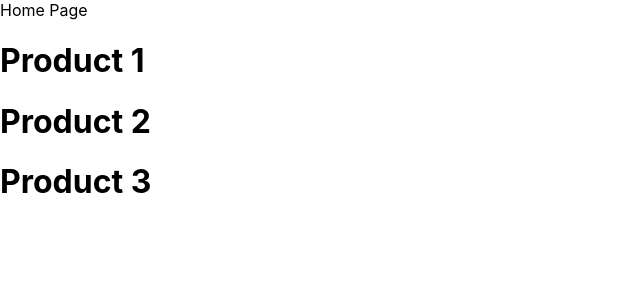
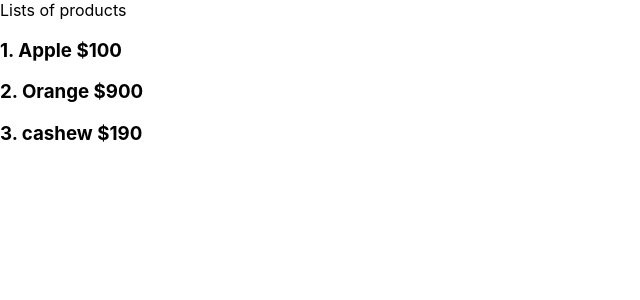
Before and after one commit to Prisca-Onyeagoro/nextjs-tutorial, a Next.js app: page /product in a window 1280 px wide. Shown: the top 300 px of the page, without its empty margins (0-640 px from the left). Built offline with nearby package versions, Linux system fonts and the light colour scheme; data requests are answered from the project's data file.

Commit message:
in progress

```diff
--- /dev/null
+++ b/db.json
@@ -0,0 +1,22 @@
+{
+  "product": [
+    {
+      "id": 1,
+      "title": "Apple",
+      "price": 100,
+      "description": "A sweet Quoted Fruit with about 80% water contained and other mineral resources"
+    },
+    {
+      "id": 2,
+      "title": "Orange",
+      "price": 900,
+      "description": "A sweet Quoted Fruit with about 90% water contained and other mineral resources"
+    },
+    {
+      "id": 3,
+      "title": "cashew",
+      "price": 190,
+      "description": "A sweet Quoted Fruit with about 100% water contained and other mineral resources"
+    }
+  ]
+}
--- a/package.json
+++ b/package.json
@@ -6,9 +6,11 @@
     "dev": "next dev",
     "build": "next build",
     "start": "next start",
-    "lint": "next lint"
+    "lint": "next lint",
+    "serve-json": "json-server --watch db.json --port 4000"
   },
   "dependencies": {
+    "json-server": "^0.17.3",
     "next": "13.4.3",
     "react": "18.2.0",
     "react-dom": "18.2.0"
--- a/pages/product/index.js
+++ b/pages/product/index.js
@@ -1,22 +1,33 @@
 import Link from 'next/link';
 
-function productlist({ productid = 100 }) {
+function productlist({ products }) {
   return (
     <>
-      <Link href="/">Home Page</Link>
-      <h1>
-        <Link href="/product/1">Product 1</Link>
-      </h1>
-      <h1>
-        <Link href="/product/2" replace>
-          Product 2
-        </Link>
-      </h1>
-      <h1>
-        <Link href={`/product/${productid}`}>Product 3</Link>
-      </h1>
+      <Link href="#">Lists of products</Link>
+      <div>
+        {products.map((product) => {
+          return (
+            <div key={product.id}>
+              <h3>
+                {product.id}. {product.title} ${product.price}
+              </h3>
+            </div>
+          );
+        })}
+      </div>
     </>
   );
 }
 
+export async function getStaticProps() {
+  const response = await fetch('http://localhost:4000/product');
+  const data = await response.json();
+
+  return {
+    props: {
+      products: data,
+    },
+  };
+}
+
 export default productlist;
```
Also changed, not shown: pages/product/[productid].js (added, +28 -0 lines), pages/product/[productid]/index.js (deleted, +0 -8 lines), pages/product/[productid]/review/[reviewid].js (deleted, +0 -15 lines), 1 other file (tests, documents, lock files or other folders).
